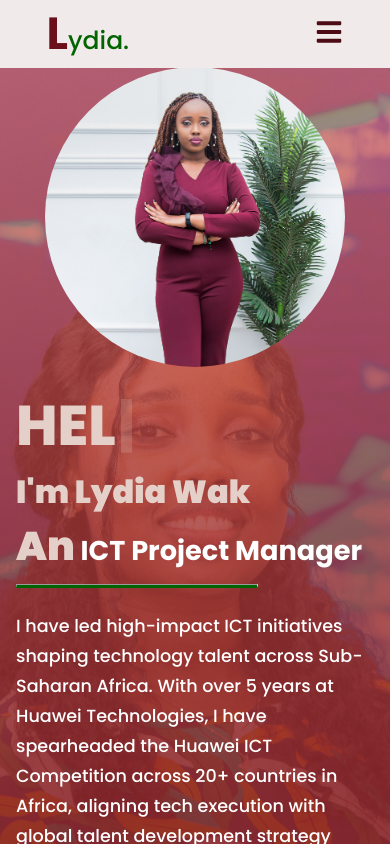
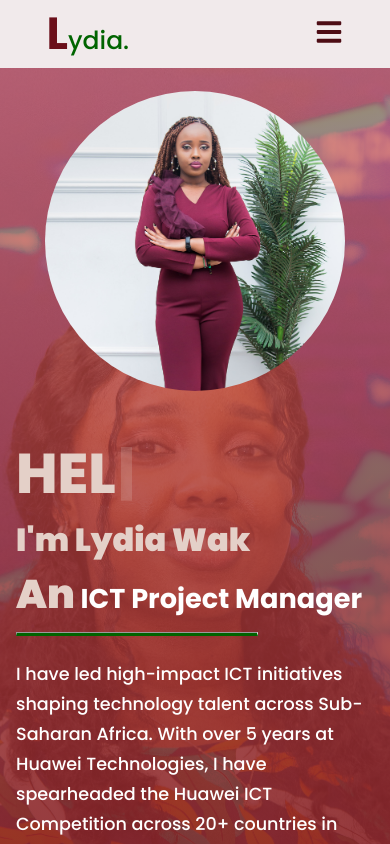
Before and after one commit to Ghostcall/Project_Manager, a React (Vite) app: page / in a window 390 px wide. Shown: the top 844 px of the page. Built offline with nearby package versions, Linux system fonts and the light colour scheme.

Commit message:
Modified the image on the heor section

```diff
--- a/src/components/Hero/Hero.css
+++ b/src/components/Hero/Hero.css
@@ -221,7 +221,7 @@
         height: 300px;
         border-radius: 50%;
         object-fit: cover;
-        /* margin: 1.5rem auto; */
+        margin: 1.5rem auto;
         object-position: top;
         transition:all .5s ease;
     }
```
